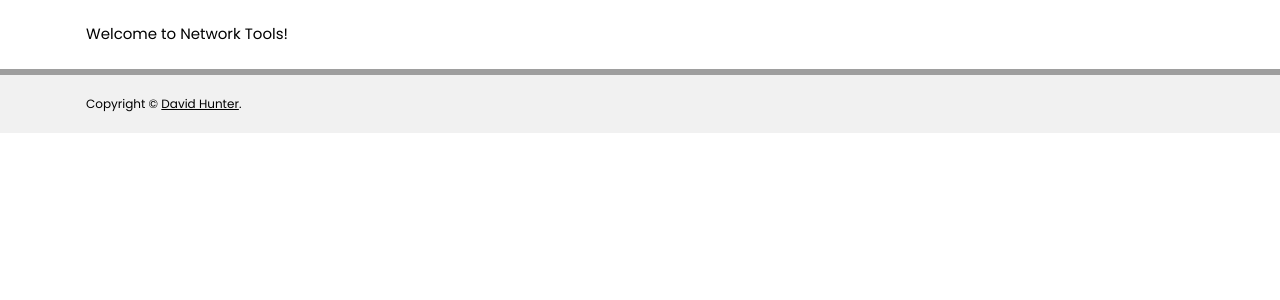
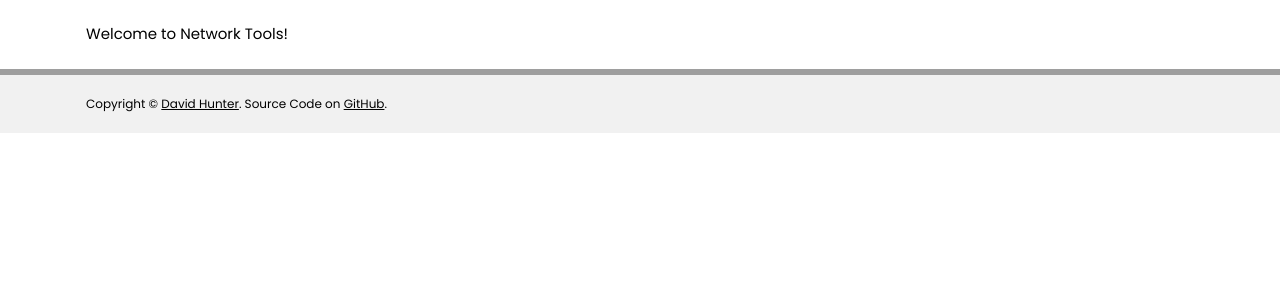
Before and after one commit to DavidHunterScot/NetworkTools, a PHP site: page /tools.php in a window 1280 px wide. Shown: the part 177-477 px from the top of the page. Run offline with PHP 8.4, Linux system fonts and the light colour scheme.

Commit message:
Added GitHub link to footer.

```diff
--- a/public/tools.php
+++ b/public/tools.php
@@ -246,7 +246,7 @@ if( ! $api )
 
         <footer class="w3-topbar w3-border-gray w3-light-gray">
             <div class="w3-auto w3-padding w3-small">
-                <p>Copyright &copy; <a href="https://davidhunter.scot" target="_blank">David Hunter</a>.</p>
+                <p>Copyright &copy; <a href="https://davidhunter.scot" target="_blank">David Hunter</a>. Source Code on <a href="https://github.com/DavidHunterScot/NetworkTools" target="_blank">GitHub</a>.</p>
             </div>
         </footer>
     </body>
```
